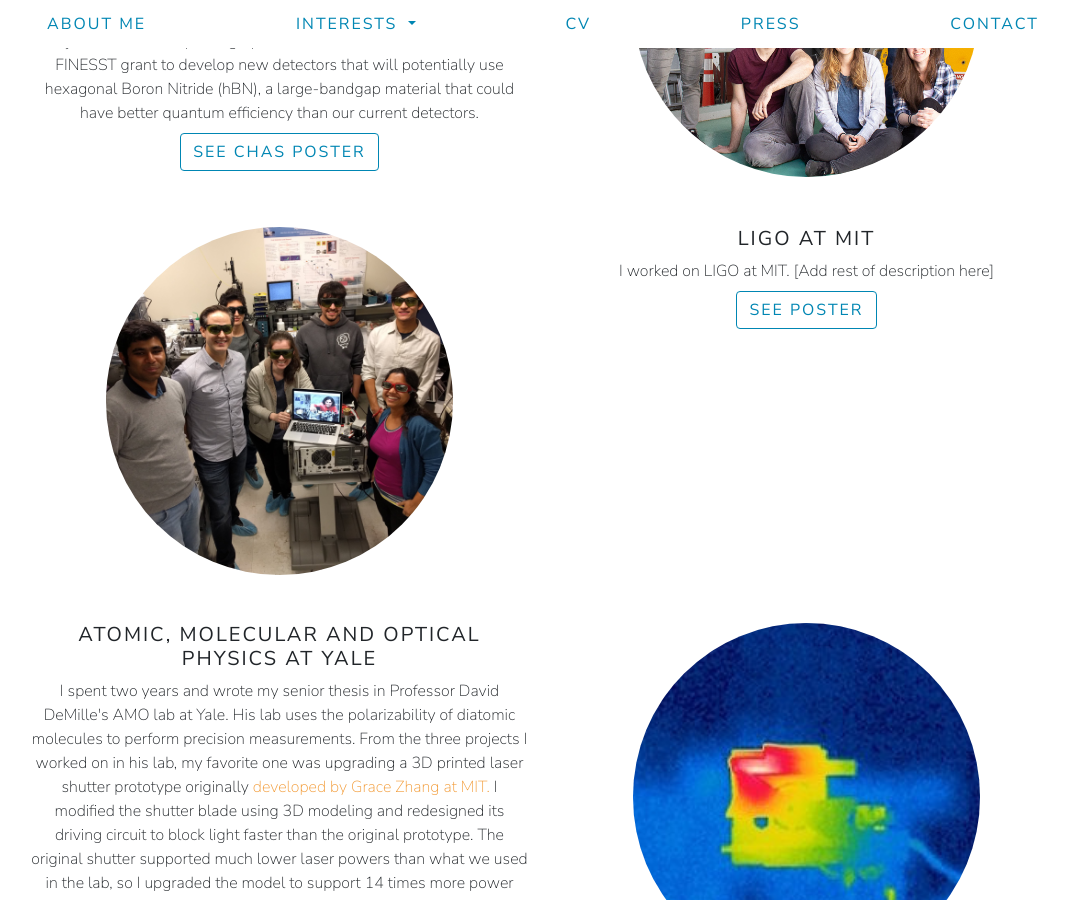
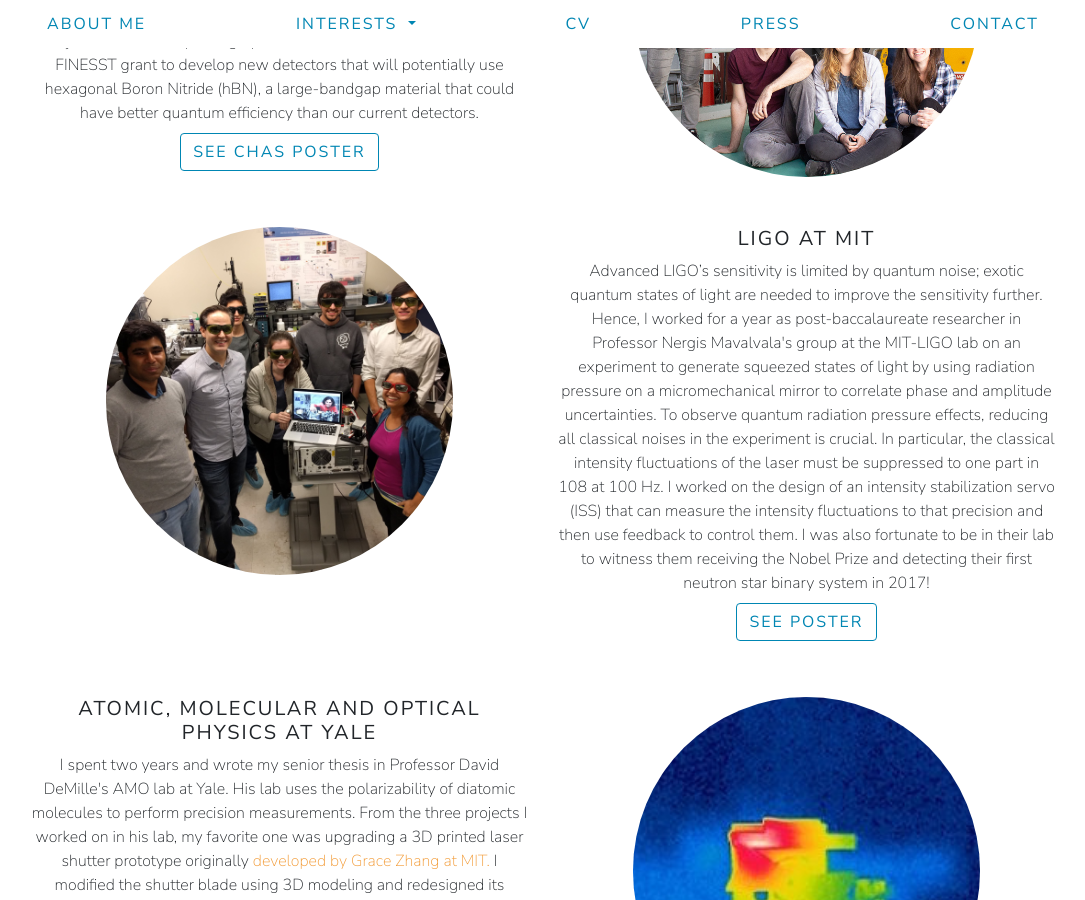
Before and after one commit to barbaracrusan/barbaracrusan.github.io, a Jekyll site: the page built from physics.html, in a window 1280 px wide and 900 px high, scrolled down 368 px. Shown: the whole window, without its empty margins (97-1182 px from the left). Built offline with Jekyll 4.4.1, drawn with Linux system fonts in a browser that asks for light colours; nearby versions of some CDN libraries.

Commit message:
LIGO description - changed

```diff
--- a/physics.html
+++ b/physics.html
@@ -34,8 +34,7 @@ title: PHYSICS
       <div class="col-md-6">
         <h5><b>LIGO AT MIT</b></h5>
 
-        I worked on LIGO at MIT. [Add rest of description here]
-
+        Advanced LIGO’s sensitivity is limited by quantum noise; exotic quantum states of light are needed to improve the sensitivity further. Hence, I worked for a year as post-baccalaureate researcher in Professor Nergis Mavalvala's group at the MIT-LIGO lab on an experiment to generate squeezed states of light by using radiation pressure on a micromechanical mirror to correlate phase and amplitude uncertainties. To observe quantum radiation pressure effects, reducing all classical noises in the experiment is crucial. In particular, the classical intensity fluctuations of the laser must be suppressed to one part in 108 at 100 Hz. I worked on the design of an intensity stabilization servo (ISS) that can measure the intensity fluctuations to that precision and then use feedback to control them. I was also fortunate to be in their lab to witness them receiving the Nobel Prize and detecting their first neutron star binary system in 2017!
         <br>
 
        <!-- Add tracker view button -->
```
Also changed, not shown: 1 other file.
